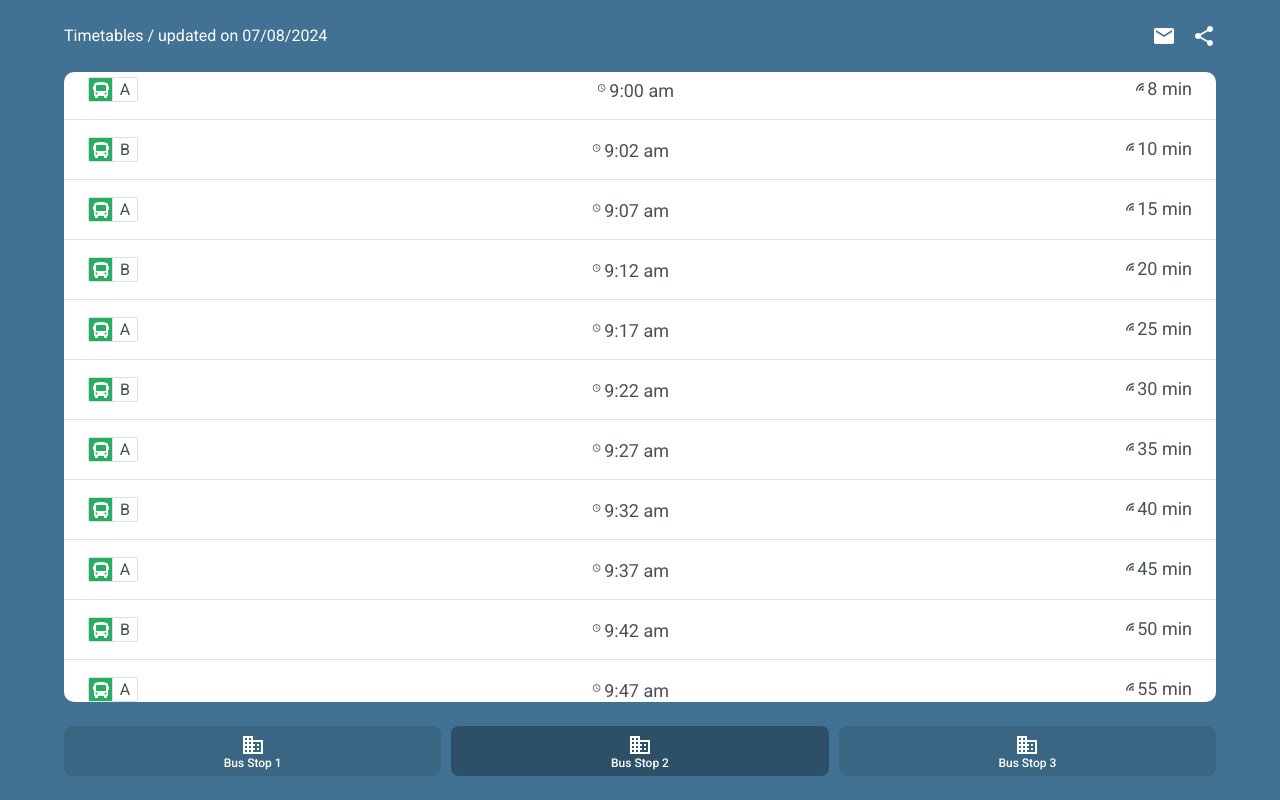
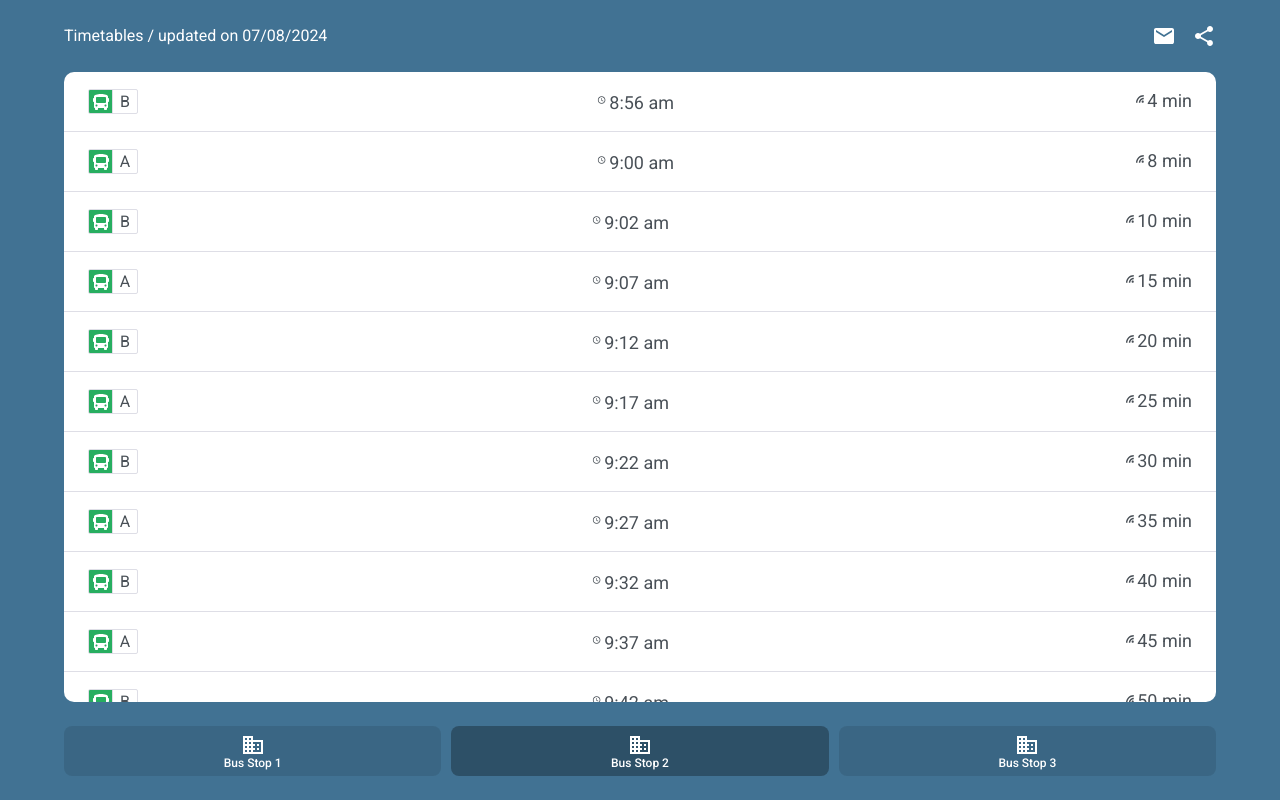
Before and after one commit to PierreDaily/ccbus, a Vue app: page / in a window 1280 px wide. Built offline with nearby package versions, Linux system fonts and the light colour scheme.

Commit message:
FIX - Scroll always skip the active elements

```diff
--- a/src/components/TimeSlot/index.vue
+++ b/src/components/TimeSlot/index.vue
@@ -1,22 +1,19 @@
 <template>
   <li
-    :class="{ ['bg-grey-light']: !isActive, ['opacity-60']: !isActive}"
-    class="flex items-center border-solid border-b border-grey-light h-[60px] justify-between px-6 py-0 text-center"
+    :class="{ ['bg-grey-light']: !isActive, ['opacity-60']: !isActive }"
+    class="shrink-0 flex items-center border-solid border-b border-grey-light h-[60px] justify-between px-6 py-0 text-center"
     style=""
     tabindex="0"
     :style="{ color: isActive ? 'blue' : 'red' }"
   >
     <BusIcon :busLetter="busLetter" />
     <TimeDisplay :time="time" />
-    <CountDown
-      :timeLeft="timeLeft"
-    />
+    <CountDown :timeLeft="timeLeft" />
   </li>
 </template>
 
 <script lang="ts">
-
-import { defineComponent } from 'vue'
+import { defineComponent } from "vue";
 import BusIcon from "../BusIcon/index.vue";
 import TimeDisplay from "../TimeDisplay/index.vue";
 import CountDown from "../CountDown/index.vue";
@@ -24,29 +21,28 @@ import CountDown from "../CountDown/index.vue";
 export default defineComponent({
   name: "TimeSlot",
   components: {
-      BusIcon,
+    BusIcon,
     CountDown,
     TimeDisplay,
   },
   props: {
     busLetter: String,
-    time:String,
+    time: String,
     timeLeft: String,
     isActive: Boolean,
     isFocus: Boolean,
   },
   mounted() {
-     if (this.isFocus) {
+    if (this.isFocus) {
       this.$emit("scrollToActiveSlot", this.$el.offsetTop);
     }
   },
   watch: {
     isFocus(newIsFocus) {
       if (newIsFocus) {
-
         this.$emit("scrollToActiveSlot", this.$el.offsetTop);
       }
     },
-    },
+  },
 });
 </script>
--- a/src/views/Home/index.vue
+++ b/src/views/Home/index.vue
@@ -9,11 +9,10 @@
         <Share to="/share" />
       </nav>
     </div>
-    <div
-      class="flex flex-col w-full grow overflow-scroll bg-white rounded-[10px]"
+    <ul
+      class="flex flex-col w-full grow overflow-scroll bg-white rounded-[10px] relative"
       ref="refView"
     >
-      <ul>
       <TimeSlot
         v-for="({ time, busLetter }, index) in activeTimeTable"
         :key="`${time}-${busLetter}`"
@@ -25,7 +24,6 @@
         @scrollToActiveSlot="scrollTo"
       />
     </ul>
-    </div>
     <nav class="flex justify-between">
       <ButtonTab
         title="bus stop 1"
@@ -75,9 +73,9 @@ function isValidBusStop(busStop: string | null): boolean {
 }
 
 const email = import.meta.env.VITE_CONTACT_EMAIL;
-const stop1 = "bus-stop-1" as BusStop;
-const stop2 = "bus-stop-2" as BusStop;
-const stop3 = "bus-stop-3" as BusStop;
+const stop1 = "bus-stop-1" satisfies BusStop;
+const stop2 = "bus-stop-2" satisfies BusStop;
+const stop3 = "bus-stop-3" satisfies BusStop;
 const activePhase = ref<BusStop>(
   ((isValidBusStop(localStorage.getItem("activePhase")) &&
     localStorage.getItem("activePhase")) as BusStop) ||
@@ -89,8 +87,8 @@ const refView = ref<HTMLDivElement | null>(null);
 const activeTimeTable = computed((): { time: string; busLetter: string }[] => {
   const tableObj = data[activePhase.value][dayType.value];
   let allTable: { time: string; busLetter: string }[] = [];
-  type MyType = "A" | "B" | "CIRCULAR";
-  let key: MyType;
+  type BusType = "A" | "B" | "CIRCULAR";
+  let key: BusType;
 
   for (key in tableObj) {
     allTable = [
@@ -126,7 +124,7 @@ const dayType = computed(() => {
 
 const indexToFocus = computed(() => {
   return activeTimeTable.value.findIndex((obj) => {
-    return new Date(obj.time || 0).toISOString() > now.value.toISOString();
+    return new Date(obj?.time || 0).toISOString() > now.value.toISOString();
   });
 });
 
```
Lines whose indentation alone changed are shown as unchanged.
